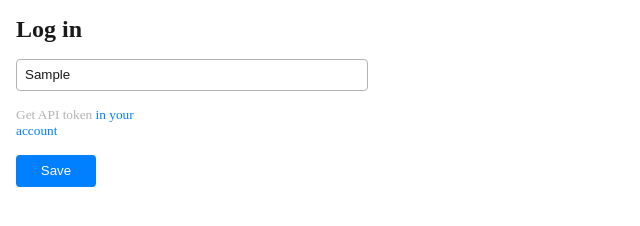
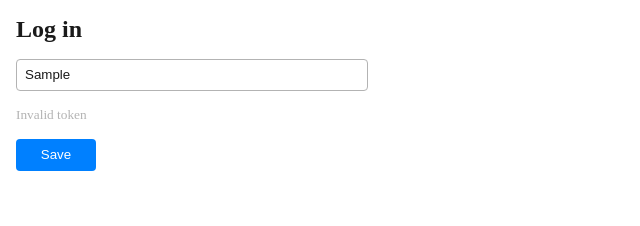
Before and after one commit to milsinery/Propellerads-Advertiser, a browser extension: page src/options.html in a window 1280 px wide. Both pictures are taken after typing "Sample" into the empty fields and a click on the button "Save". Shown: the whole page, without its empty margins (0-640 px from the left). Drawn offline with Linux system fonts and the light colour scheme.

Commit message:
add invalid token hint in options

```diff
--- a/src/options.html
+++ b/src/options.html
@@ -140,7 +140,7 @@
           maxlength="48"
           minlength="48"
         />
-        <small class="form__link"
+        <small id="hint" class="form__link"
           >Get API token
           <a
             href="https://partners.propellerads.com/#/profile/api"
--- a/src/options.js
+++ b/src/options.js
@@ -1,5 +1,6 @@
 const loginInput = document.getElementById('login');
 const loginSet = document.getElementById('loginSet');
+const hint = document.getElementById('hint');
 
 document.getElementById('loginSet').addEventListener('click', () => {
   if (loginInput.value.length === 48) {
@@ -8,5 +9,11 @@ document.getElementById('loginSet').addEventListener('click', () => {
       token: loginInput.value,
     });
     window.close();
+  } else {
+    hint.innerText = "Invalid token";
   }
 });
+
+loginInput.addEventListener('click', () => {
+  hint.innerHTML = `Get API token <a href="https://partners.propellerads.com/#/profile/api"target="_blank">in your account</a>`;
+});
```
